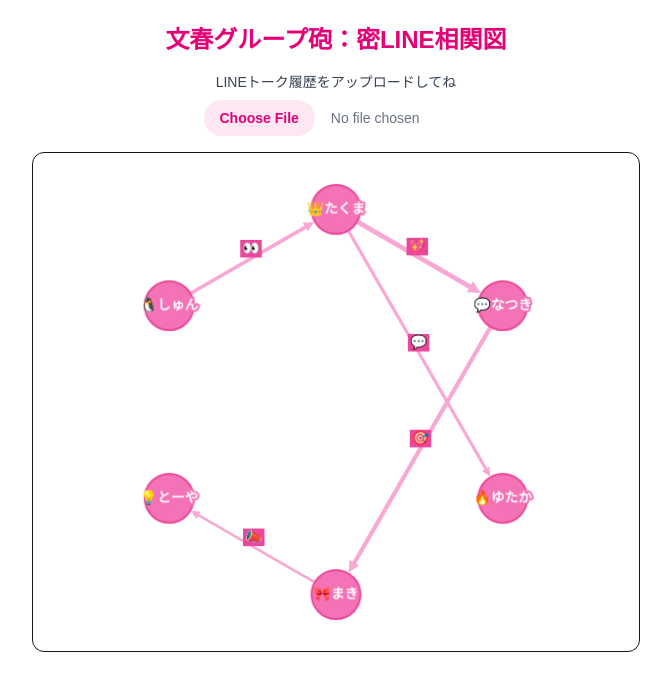
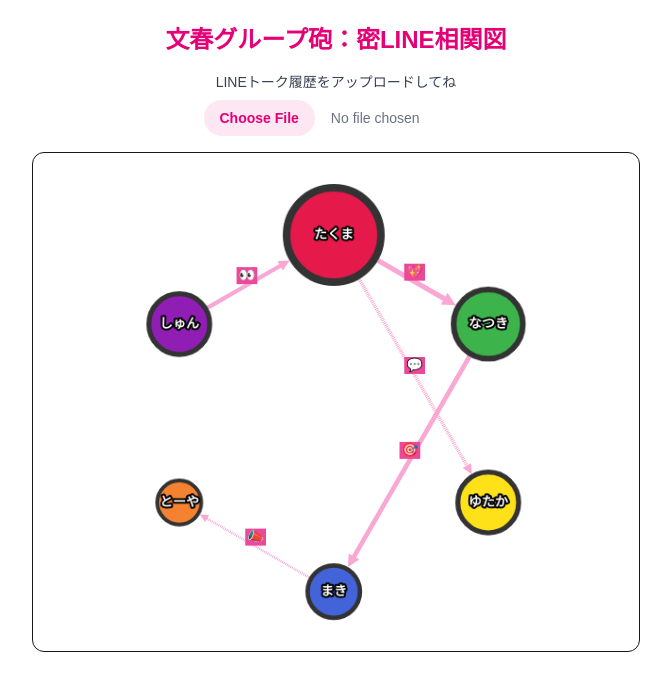
Before and after one commit to hato-taka/line-group-analyzer, a Next.js app: page / in a window 1280 px wide. Shown: the top 690 px of the page, without its empty margins (304-975 px from the left). Built offline with nearby package versions, Linux system fonts and the light colour scheme.

Commit message:
グラフコンポーネントのノードとエッジのスタイルを更新し、重みを考慮した新しいプロパティを追加

```diff
--- a/src/components/Graph.tsx
+++ b/src/components/Graph.tsx
@@ -19,28 +19,63 @@
       elements,
       style: [
         {
+          selector: 'node[id = "takuma"]',
+          style: { 'background-color': '#e6194b' }, // 赤
+        },
+        {
+          selector: 'node[id = "natsuki"]',
+          style: { 'background-color': '#3cb44b' }, // 緑
+        },
+        {
+          selector: 'node[id = "yutaka"]',
+          style: { 'background-color': '#ffe119' }, // 黄
+        },
+        {
+          selector: 'node[id = "maki"]',
+          style: { 'background-color': '#4363d8' }, // 青
+        },
+        {
+          selector: 'node[id = "toya"]',
+          style: { 'background-color': '#f58231' }, // オレンジ
+        },
+        {
+          selector: 'node[id = "shun"]',
+          style: { 'background-color': '#911eb4' }, // 紫
+        },
+        {
           selector: 'node',
           style: {
-            'background-color': '#f472b6',
-            label: 'data(label)',
-            color: '#fff',
+            'label': 'data(label)',
+            'color': '#fff',
             'font-size': 14,
             'font-weight': 'bold',
             'text-valign': 'center',
             'text-halign': 'center',
-            'text-outline-color': '#f472b6',
+            'text-outline-color': '#000',
             'text-outline-width': 2,
-            width: 50,
-            height: 50,
-            'border-width': 2,
-            'border-color': '#ec4899',
-            shape: 'ellipse'
+            'width': 'mapData(weight, 1, 10, 20, 100)',
+            'height': 'mapData(weight, 1, 10, 20, 100)',
+            'border-width': 'mapData(weight, 1, 10, 2, 8)',
+            'border-color': '#333',
+            'shape': 'ellipse'
           },
+        },
+        {
+          selector: 'edge[borderStyle = "dotted"]',
+          style: {
+            'line-style': 'dotted'
+          }
+        },
+        {
+          selector: 'edge[borderStyle = "solid"]',
+          style: {
+            'line-style': 'solid'
+          }
         },
         {
           selector: 'edge',
           style: {
-            width: 'mapData(weight, 1, 10, 1, 6)',
+            'width': 'mapData(weight, 1, 10, 1, 6)',
             'line-color': '#f9a8d4',
             'target-arrow-color': '#f9a8d4',
             'target-arrow-shape': 'triangle',
--- a/src/lib/analyzer.ts
+++ b/src/lib/analyzer.ts
@@ -3,20 +3,20 @@
 
 export const getDummyElements = (): ElementDefinition[] => {
   const nodes = [
-    { data: { id: 'takuma', label: '👑たくま' } },
-    { data: { id: 'natsuki', label: '💬なつき' } },
-    { data: { id: 'yutaka', label: '🔥ゆたか' } },
-    { data: { id: 'maki', label: '🎀まき' } },
-    { data: { id: 'toya', label: '💡とーや' } },
-    { data: { id: 'shun', label: '🐧しゅん' } },
+    { data: { id: 'takuma', label: 'たくま', weight: 20 } },
+    { data: { id: 'natsuki', label: 'なつき', weight: 7 } },
+    { data: { id: 'yutaka', label: 'ゆたか', weight: 6 } },
+    { data: { id: 'maki', label: 'まき', weight: 5 } },
+    { data: { id: 'toya', label: 'とーや', weight: 4 } },
+    { data: { id: 'shun', label: 'しゅん', weight: 6 } },
   ];
 
   const edges = [
-    { data: { source: 'takuma', target: 'natsuki', weight: 8, label: '💖' } },
-    { data: { source: 'takuma', target: 'yutaka', weight: 5, label: '💬' } },
-    { data: { source: 'natsuki', target: 'maki', weight: 7, label: '🎯' } },
-    { data: { source: 'maki', target: 'toya', weight: 4, label: '📣' } },
-    { data: { source: 'shun', target: 'takuma', weight: 6, label: '👀' } },
+    { data: { source: 'takuma', target: 'natsuki', weight: 9, label: '💖', borderStyle: 'solid' } },
+    { data: { source: 'takuma', target: 'yutaka', weight: 6, label: '💬', borderStyle: 'dotted' } },
+    { data: { source: 'natsuki', target: 'maki', weight: 8, label: '🎯', borderStyle: 'solid' } },
+    { data: { source: 'maki', target: 'toya', weight: 4, label: '📣', borderStyle: 'dotted' } },
+    { data: { source: 'shun', target: 'takuma', weight: 7, label: '👀', borderStyle: 'solid' } },
   ];
 
   return [...nodes, ...edges];
```
